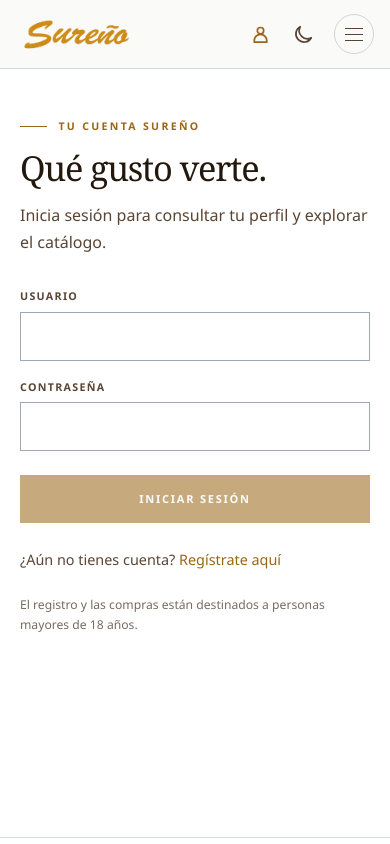
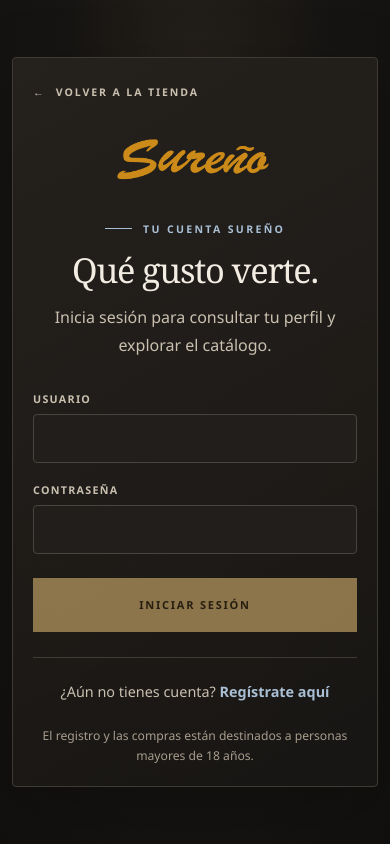
Before and after one commit to luis-sagx/sureno-microservices, an Angular app in the folder frontend/: page /login in a window 390 px wide. Shown: the top 844 px of the page. Built offline with nearby package versions, Linux system fonts and the light colour scheme; no server answers.

Commit message:
feat(frontend): redesign account screens

```diff
--- a/frontend/src/app/app.html
+++ b/frontend/src/app/app.html
@@ -1,3 +1,4 @@
+@if (!isAuthRoute()) {
 <header class="site-header">
   <div class="header-inner">
     <a class="brand" routerLink="/" aria-label="Licorería Sureño — inicio" (click)="closeMenu()">
@@ -55,11 +56,13 @@
     </div>
   </div>
 </header>
+}
 
 <main id="contenido-principal">
   <router-outlet></router-outlet>
 </main>
 
+@if (!isAuthRoute()) {
 <footer class="site-footer">
   <div class="footer-inner">
     <div class="footer-brand">
@@ -86,3 +89,4 @@
     <span class="footer-since">Desde 1998</span>
   </div>
 </footer>
+}
--- a/frontend/src/app/app.ts
+++ b/frontend/src/app/app.ts
@@ -1,5 +1,5 @@
 import { Component, OnInit, inject, signal } from '@angular/core';
-import { RouterLink, RouterLinkActive, RouterOutlet } from '@angular/router';
+import { Router, RouterLink, RouterLinkActive, RouterOutlet } from '@angular/router';
 import { AuthService } from './core/auth.service';
 import { ThemeService } from './core/theme.service';
 
@@ -12,6 +12,7 @@ import { ThemeService } from './core/theme.service';
 export class App implements OnInit {
   protected readonly menuOpen = signal(false);
   protected readonly theme = inject(ThemeService);
+  private readonly router = inject(Router);
 
   constructor(protected readonly auth: AuthService) {}
 
@@ -27,4 +28,9 @@ export class App implements OnInit {
   protected toggleMenu() {
     this.menuOpen.update((open) => !open);
   }
+
+  protected isAuthRoute() {
+    const path = this.router.url.split(/[?#]/, 1)[0];
+    return path === '/login' || path === '/registro';
+  }
 }
--- a/frontend/src/app/pages/auth.page.css
+++ b/frontend/src/app/pages/auth.page.css
@@ -1,34 +1,68 @@
 .auth-layout {
   display: grid;
-  min-height: min(780px, calc(100svh - 76px));
-  grid-template-columns: minmax(280px, 0.85fr) minmax(0, 1.15fr);
-  background: var(--surface);
-}
-
-.auth-photo {
-  min-height: 100%;
-  background: var(--auth-photo-overlay), url('/bg.webp') center / cover;
-}
-
-.auth-panel {
-  display: grid;
-  align-items: center;
-  justify-items: center;
-  padding: clamp(2rem, 6vw, 5rem);
+  flex: 1;
+  min-height: 100svh;
+  place-items: center;
+  padding: clamp(1rem, 4vw, 3rem);
+  color: #ece5da;
+  background: radial-gradient(ellipse at 50% 20%, #26211a 0, #171513 48%, #11100f 100%);
 }
 
 .auth-card {
-  width: min(100%, 460px);
+  width: min(100%, 640px);
+  border: 1px solid #403a35;
+  border-radius: 4px;
+  padding: clamp(1.35rem, 4vw, 2.9rem);
+  background: linear-gradient(150deg, rgb(37 33 29 / 96%), rgb(24 22 20 / 98%));
+  box-shadow: 0 20px 70px rgb(0 0 0 / 22%);
+}
+
+.auth-store-link {
+  display: inline-flex;
+  align-items: center;
+  gap: 0.65rem;
+  color: #c9c0b0;
+  font-size: 0.66rem;
+  font-weight: 700;
+  letter-spacing: 0.18em;
+  text-decoration: none;
+  text-transform: uppercase;
+}
+
+.auth-store-link:hover,
+.auth-switch a:hover {
+  color: #f1ce82;
+}
+
+.auth-brand {
+  display: flex;
+  justify-content: center;
+  margin: 2rem 0 2.3rem;
+}
+
+.auth-brand img {
+  display: block;
+  width: clamp(180px, 50%, 280px);
+  height: auto;
 }
 
 .auth-card > .eyebrow {
-  margin-bottom: 1rem;
+  display: flex;
+  justify-content: center;
+  margin: 0 0 1rem;
+  color: #a9bfd4;
+}
+
+.auth-card > .section-title {
+  color: #f2ece2;
+  text-align: center;
 }
 
 .auth-description {
   margin: 1rem 0 2rem;
-  color: var(--muted);
+  color: #c9c0b0;
   line-height: 1.7;
+  text-align: center;
 }
 
 .auth-form {
@@ -36,9 +70,40 @@
   gap: 1.15rem;
 }
 
+.field label {
+  color: #c9c0b0;
+}
+
+.field input,
+.field select,
+.field textarea {
+  border-color: #494440;
+  border-radius: 4px;
+  color: #f0e9de;
+  background: #211e1b;
+  color-scheme: dark;
+}
+
+.field input:focus-visible,
+.field select:focus-visible,
+.field textarea:focus-visible {
+  border-color: #e9c176;
+  outline-color: #e9c176;
+}
+
 .submit-button {
   width: 100%;
+  min-height: 54px;
   margin-top: 0.35rem;
+  border-color: #e9c176;
+  color: #30230d;
+  background: #e9c176;
+}
+
+.submit-button:hover:not(:disabled) {
+  border-color: #f1d391;
+  color: #30230d;
+  background: #f1d391;
 }
 
 .form-message {
@@ -47,36 +112,43 @@
   line-height: 1.55;
 }
 
+.error-message {
+  color: #ffb4ab;
+}
+
 .auth-switch {
   margin: 1.6rem 0 0;
-  color: var(--muted);
+  border-top: 1px solid #403a35;
+  padding-top: 1.4rem;
+  color: #c9c0b0;
   font-size: 0.9rem;
+  text-align: center;
 }
 
 .auth-switch a {
-  color: var(--gold);
+  color: #a9bfd4;
+  font-weight: 700;
 }
 
 .auth-age,
 .form-footnote {
   margin: 1.5rem 0 0;
-  color: var(--muted-dim);
+  color: #a79d8d;
   font-size: 0.76rem;
   line-height: 1.65;
-}
-
-.signup-layout {
-  min-height: 100vh;
-  grid-template-columns: minmax(250px, 0.65fr) minmax(0, 1.35fr);
-}
-
-.signup-panel {
-  align-items: start;
-  padding-block: 3rem;
+  text-align: center;
 }
 
 .signup-card {
-  width: min(100%, 720px);
+  width: min(100%, 740px);
+}
+
+.signup-card .auth-brand {
+  margin-block: 1.5rem 1.8rem;
+}
+
+.signup-card .auth-description {
+  margin-bottom: 1.5rem;
 }
 
 .signup-form {
@@ -94,15 +166,16 @@
   grid-template-columns: 1fr 1fr;
   gap: 0.5rem;
   margin: 0 0 1.5rem;
-  border-bottom: 1px solid var(--line);
+  border-bottom: 1px solid #403a35;
   padding-bottom: 0.75rem;
 }
 
 .account-tabs button {
   min-height: 46px;
-  border: 1px solid var(--line);
+  border: 1px solid #494440;
+  border-radius: 3px;
   padding: 0.65rem;
-  color: var(--muted);
+  color: #c9c0b0;
   background: transparent;
   font-size: 0.68rem;
   font-weight: 700;
@@ -112,22 +185,21 @@
 }
 
 .account-tabs button.is-selected {
-  border-color: var(--gold);
-  color: var(--gold);
-  background: color-mix(in srgb, var(--gold), transparent 92%);
+  border-color: #e9c176;
+  color: #f1ce82;
+  background: rgb(233 193 118 / 8%);
 }
 
 .business-fields {
   display: grid;
   gap: 1rem;
-  border-top: 1px solid var(--line);
-  border-bottom: 1px solid var(--line);
+  border-block: 1px solid #403a35;
   padding-block: 1rem 1.2rem;
 }
 
 .form-section-label {
   margin: 0;
-  color: var(--gold);
+  color: #f1ce82;
   font-size: 0.66rem;
   font-weight: 700;
   letter-spacing: 0.14em;
@@ -137,9 +209,10 @@
 .success-message {
   display: grid;
   gap: 1.25rem;
-  border: 1px solid var(--line-strong);
+  border: 1px solid #494440;
+  border-radius: 3px;
   padding: 1.25rem;
-  color: var(--muted);
+  color: #c9c0b0;
   line-height: 1.7;
 }
 
@@ -147,27 +220,23 @@
   margin: 0;
 }
 
-@media (max-width: 760px) {
-  .auth-layout,
-  .signup-layout {
-    grid-template-columns: 1fr;
-  }
-
-  .auth-photo {
-    display: none;
-  }
-
-  .auth-panel {
-    align-items: start;
-    padding: 2.5rem 1.25rem;
-  }
-
-  .signup-panel {
-    padding-block: 2.25rem;
-  }
+.success-message .button-primary {
+  border-radius: 3px;
 }
 
 @media (max-width: 520px) {
+  .auth-layout {
+    padding: 0.75rem;
+  }
+
+  .auth-card {
+    padding: 1.25rem;
+  }
+
+  .auth-brand {
+    margin-block: 1.6rem 2rem;
+  }
+
   .form-grid {
     grid-template-columns: 1fr;
   }
--- a/frontend/src/app/pages/login.page.html
+++ b/frontend/src/app/pages/login.page.html
@@ -1,7 +1,11 @@
 <section class="auth-layout">
-  <div class="auth-photo" aria-hidden="true"></div>
-  <div class="auth-panel">
-    <div class="auth-card">
+  <div class="auth-card" data-auth-card>
+    <a class="auth-store-link" routerLink="/">
+      <span aria-hidden="true">←</span> Volver a la tienda
+    </a>
+    <a class="auth-brand" routerLink="/" aria-label="Licorería Sureño — inicio">
+      <img src="/logo-text.webp" alt="Licorería Sureño" width="240" height="68" />
+    </a>
       <p class="eyebrow">Tu cuenta Sureño</p>
       <h1 class="section-title">Qué gusto verte.</h1>
       <p class="auth-description">Inicia sesión para consultar tu perfil y explorar el catálogo.</p>
@@ -25,6 +29,5 @@
 
       <p class="auth-switch">¿Aún no tienes cuenta? <a routerLink="/registro">Regístrate aquí</a></p>
       <p class="auth-age">El registro y las compras están destinados a personas mayores de 18 años.</p>
-    </div>
   </div>
 </section>
--- a/frontend/src/app/pages/signup.page.html
+++ b/frontend/src/app/pages/signup.page.html
@@ -1,7 +1,11 @@
 <section class="auth-layout signup-layout">
-  <div class="auth-photo" aria-hidden="true"></div>
-  <div class="auth-panel signup-panel">
-    <div class="auth-card signup-card">
+  <div class="auth-card signup-card" data-auth-card>
+      <a class="auth-store-link" routerLink="/">
+        <span aria-hidden="true">←</span> Volver a la tienda
+      </a>
+      <a class="auth-brand" routerLink="/" aria-label="Licorería Sureño — inicio">
+        <img src="/logo-text.webp" alt="Licorería Sureño" width="240" height="68" />
+      </a>
       <p class="eyebrow">Bienvenido a Sureño</p>
       <h1 class="section-title">Crear una cuenta.</h1>
       <p class="auth-description">Todos los clientes deben tener 18 años cumplidos. Las cuentas comerciales requieren revisión manual.</p>
@@ -53,6 +57,5 @@
       }
 
       <p class="auth-switch">¿Ya tienes cuenta? <a routerLink="/login">Inicia sesión</a></p>
-    </div>
   </div>
 </section>
```
Also changed, not shown: 2 other files (tests, documents, lock files or other folders).
